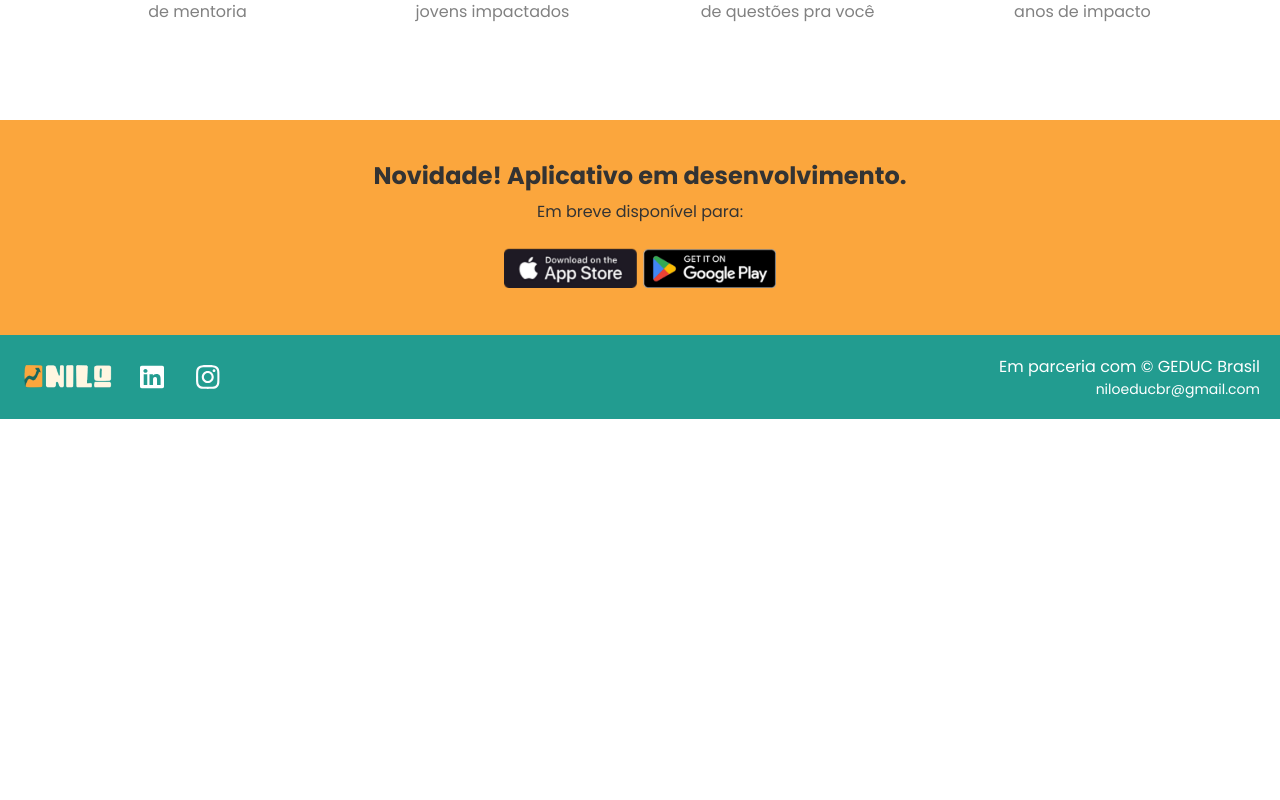
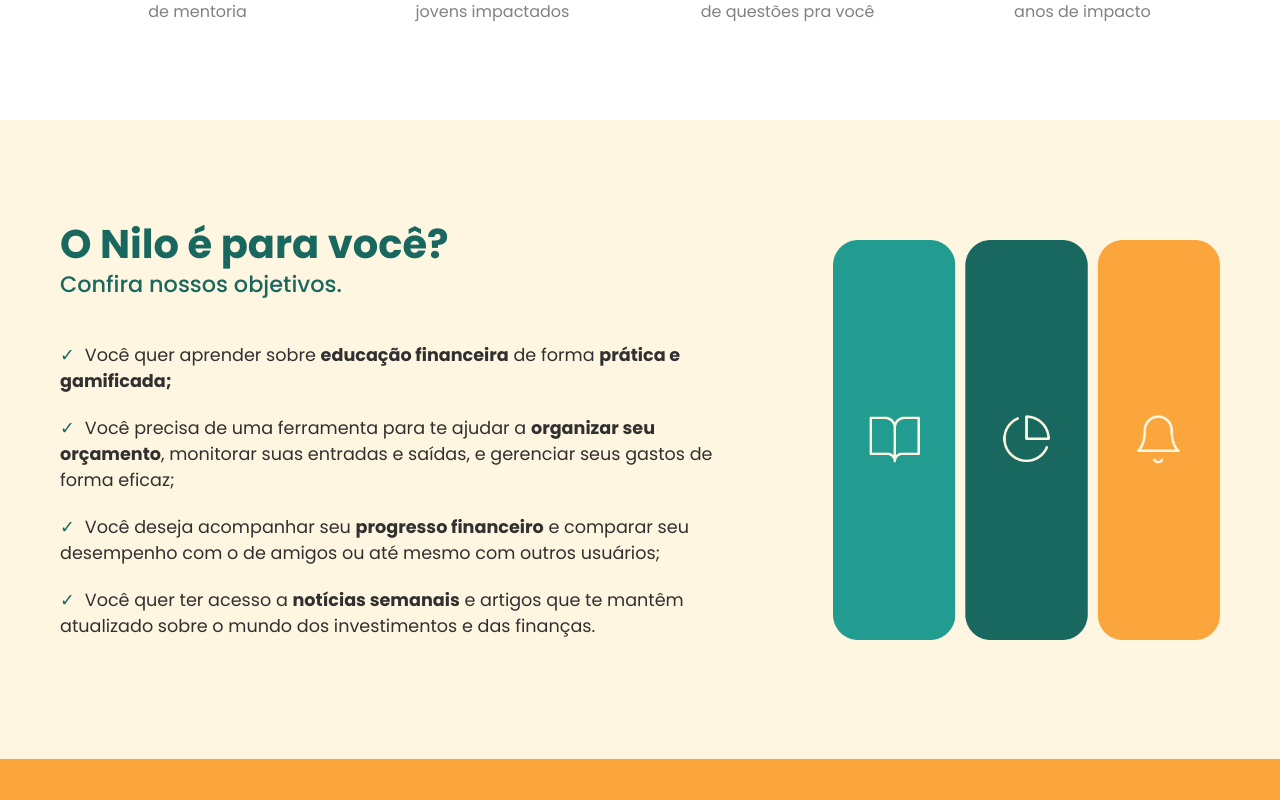
Before and after one commit to gabisaito/gabisaito.github.io, a React (Create React App) app: page / in a window 1280 px wide. Shown: the part 1220-2020 px from the top of the page. Before the commit the page ends 1639 px from the top, so only its background shows below. Built offline with nearby package versions, Linux system fonts and the light colour scheme.

Commit message:
feat: criação de seção de benefícios

```diff
--- a/src/Pages/Home/index.jsx
+++ b/src/Pages/Home/index.jsx
@@ -20,10 +20,20 @@
     StatItem,
     StatNumber,
     StatDescription,
+    BenefitContainer_b,
+  TextContent_b,
+  MainTitle_b,
+  SubTitle_b,
+  BenefitList_b,
+  BenefitItem_b,
+  CheckIcon_b,
+  HighlightText_b,
+  DetailsImage_b,
 } from './styles';
 
 import ImpactoImage from './assets/jovens.png';
 import TabletImageSrc from './assets/tablet.png';
+import DetalheImage from './assets/detalhes.png';
 
 export default function Home() {
     return (
@@ -76,6 +86,42 @@
             </StatsGrid>
         </StatsContainer>
 
+<BenefitContainer_b>
+            <TextContent_b>
+                <MainTitle_b>O Nilo é para você?</MainTitle_b>
+                <SubTitle_b>Confira nossos objetivos.</SubTitle_b>
+
+                <BenefitList_b>
+                    <BenefitItem_b>
+                        <CheckIcon_b>✓</CheckIcon_b>
+                        <Typography component="span" sx={{ color: 'inherit' }}>
+                            Você quer aprender sobre <HighlightText_b>educação financeira</HighlightText_b> de forma <HighlightText_b>prática e gamificada;</HighlightText_b>
+                        </Typography>
+                    </BenefitItem_b>
+                    <BenefitItem_b>
+                        <CheckIcon_b>✓</CheckIcon_b>
+                        <Typography component="span" sx={{ color: 'inherit' }}>
+                            Você precisa de uma ferramenta para te ajudar a <HighlightText_b>organizar seu orçamento</HighlightText_b>, monitorar suas entradas e saídas, e gerenciar seus gastos de forma eficaz;
+                        </Typography>
+                    </BenefitItem_b>
+                    <BenefitItem_b>
+                        <CheckIcon_b>✓</CheckIcon_b>
+                        <Typography component="span" sx={{ color: 'inherit' }}>
+                            Você deseja acompanhar seu <HighlightText_b>progresso financeiro</HighlightText_b> e comparar seu desempenho com o de amigos ou até mesmo com outros usuários;
+                        </Typography>
+                    </BenefitItem_b>
+                    <BenefitItem_b>
+                        <CheckIcon_b>✓</CheckIcon_b>
+                        <Typography component="span" sx={{ color: 'inherit' }}>
+                            Você quer ter acesso a <HighlightText_b>notícias semanais</HighlightText_b> e artigos que te mantêm atualizado sobre o mundo dos investimentos e das finanças.
+                        </Typography>
+                    </BenefitItem_b>
+                </BenefitList_b>
+            </TextContent_b>
+
+            <DetailsImage_b src={DetalheImage} alt="Detalhes visuais e ícones da plataforma" />
+        </BenefitContainer_b>
+
             <Footer />
         </>
     )
--- a/src/Pages/Home/styles.jsx
+++ b/src/Pages/Home/styles.jsx
@@ -214,3 +214,122 @@
     font-size: 1rem !important;
   }
 `;
+
+
+/* Benefits */
+const textColor_b = '#196860';
+const listItemColor_b = '#303030';
+
+export const BenefitContainer_b = styled(Box)`
+  width: 100%;
+  padding: 60px 10px;
+  background-color: #FFF6E1;
+  text-align: center;
+  font-family: 'Poppins', sans-serif;
+
+  @media (min-width: 600px) {
+    padding: 80px 30px;
+  }
+
+  @media (min-width: 900px) {
+    display: flex;
+    align-items: center;
+    justify-content: space-between;
+    padding: 100px 60px;
+  }
+`;
+
+export const TextContent_b = styled(Box)`
+  text-align: left;
+  max-width: 100%;
+  margin: 0 auto;
+
+  @media (min-width: 900px) {
+    flex: 1;
+    margin: 0;
+    max-width: 60%;
+    padding-right: 40px;
+  }
+`;
+
+export const MainTitle_b = styled(Typography)`
+  font-size: 1.5rem !important;;
+  font-weight: 700 !important;;
+  line-height: 1.2 !important;;
+  margin-bottom: 10px;
+  color: ${textColor_b};
+
+  @media (min-width: 600px) {
+    font-size: 2rem !important;;
+  }
+
+  @media (min-width: 900px) {
+    font-size: 2.5rem !important;;
+  }
+`;
+
+export const SubTitle_b = styled(Typography)`
+  font-size: 0.9rem !important;
+  font-weight: 500 !important;
+  line-height: 1.5 !important;
+  margin-bottom: 20px !important;
+  color: ${textColor_b};
+
+  @media (min-width: 600px) {
+    font-size: 1.2rem !important;
+    margin-bottom: 30px !important;
+  }
+
+  @media (min-width: 900px) {
+    font-size: 1.4rem !important;
+    margin-bottom: 40px !important;
+  }
+`;
+
+export const BenefitList_b = styled.ul`
+  list-style-type: none;
+  padding: 0;
+  margin: 0;
+`;
+
+export const BenefitItem_b = styled.li`
+  line-height: 1;
+  margin-bottom: 20px;
+  color: ${listItemColor_b};
+
+  & span {
+    font-size: 0.7rem; /* mobile */
+  }
+
+  @media (min-width: 600px) {
+    & span {
+      font-size: 1rem;
+    }
+  }
+
+  @media (min-width: 900px) {
+    & span {
+      font-size: 1.1rem;
+    }
+  }
+`;
+
+export const CheckIcon_b = styled.span`
+  color: ${textColor_b};
+  margin-right: 10px;
+`;
+
+export const HighlightText_b = styled.span`
+  font-weight: bold;
+`;
+
+export const DetailsImage_b = styled.img`
+  display: none;
+
+  @media (min-width: 900px) {
+    display: block;
+    height: 400px;
+    width: auto;
+    margin-top: 0;
+  }
+`;
```
Also changed, not shown: src/Pages/Home/assets/detalhes.png (added).
